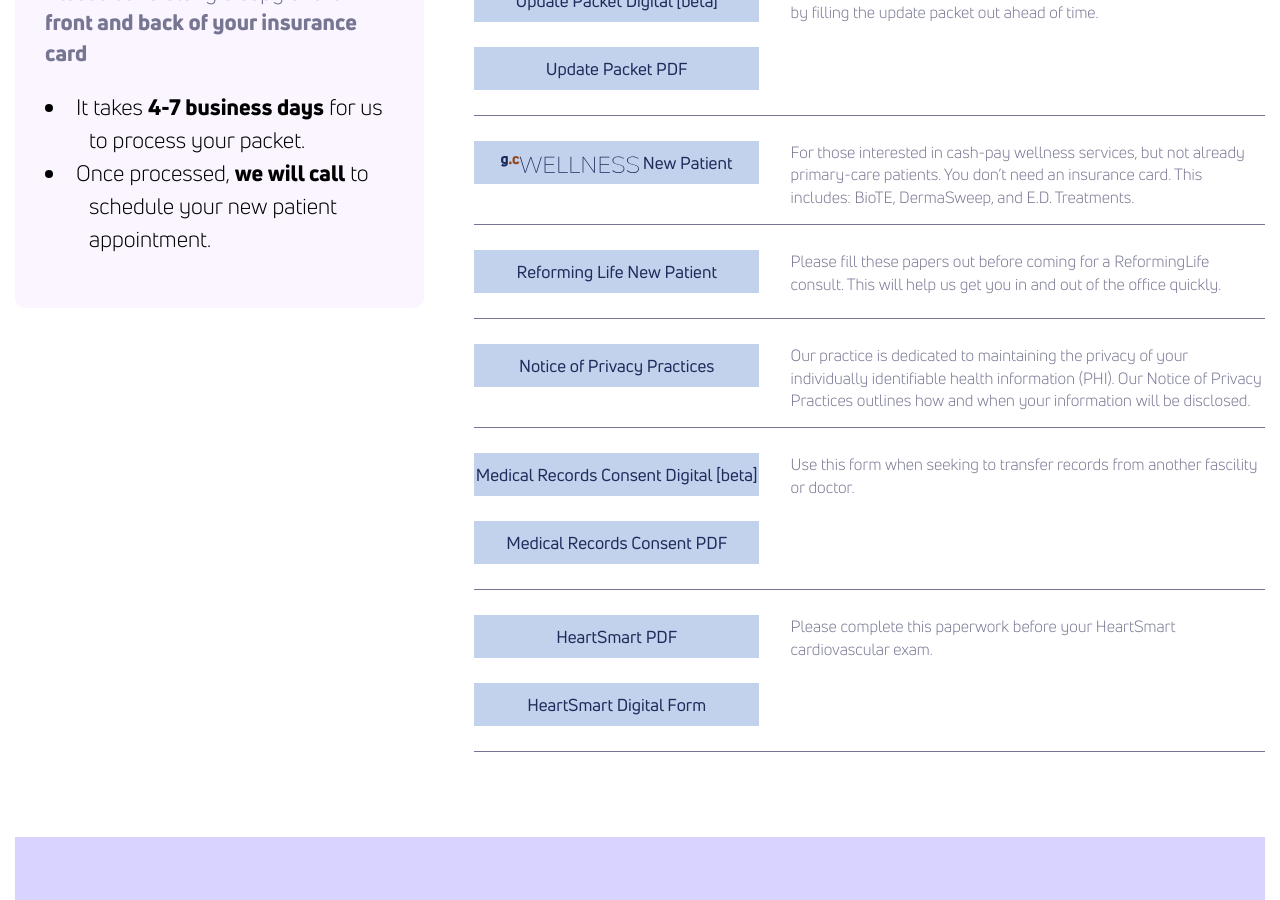
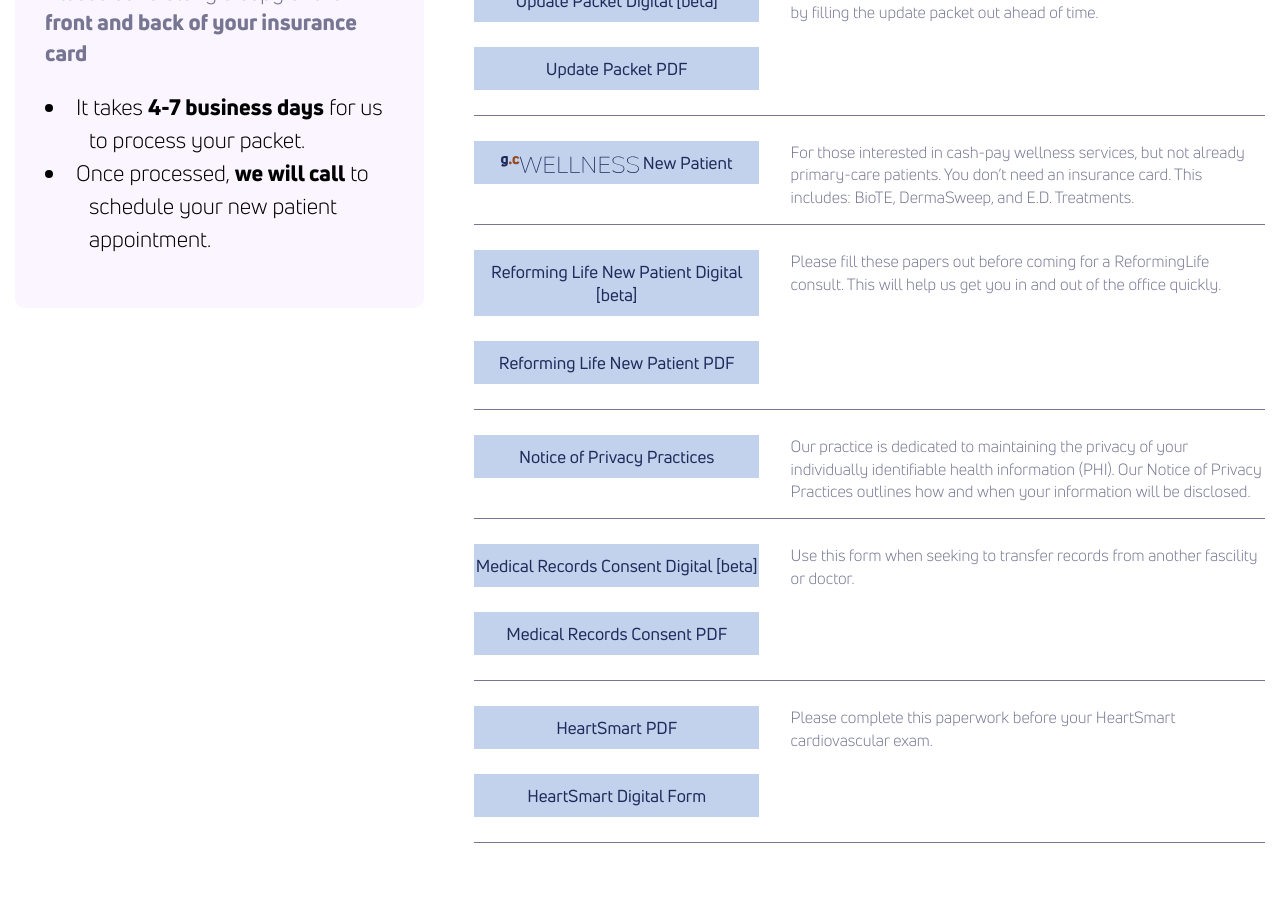
Before and after one commit to theneverwoods/gerstenberg.clinic, a Jekyll site: the page built from forms.html, in a window 1280 px wide and 900 px high, scrolled down 1775 px. Built offline with Jekyll 4.4.1, drawn with Linux system fonts in a browser that asks for light colours.

Commit message:
Update forms.html

```diff
--- a/forms.html
+++ b/forms.html
@@ -77,7 +77,8 @@ stylesheet: forms
 
     <div class="links-row">
       <div>
-        <a href="{{ site.baseurl }}/pdf/reflife.pdf" target="_blank" class="btn">Reforming Life New Patient</a>
+        <a href="https://form.jotform.com/240145434896158" target="_blank" class="btn">Reforming Life New Patient Digital [beta]</a>
+          <a href="{{ site.baseurl }}/pdf/reflife.pdf" target="_blank" class="btn">Reforming Life New Patient PDF</a>
       </div>
       <div>
         <p>
```
